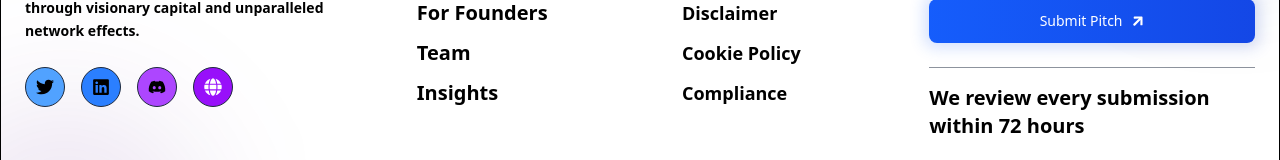
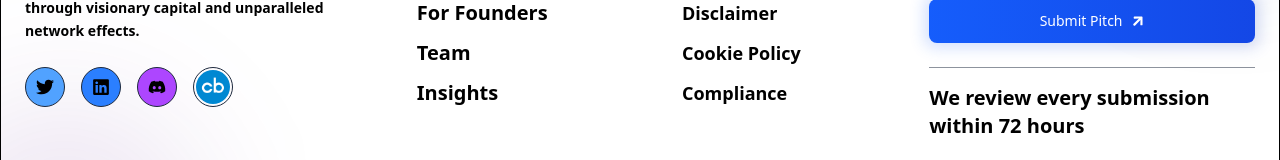
Before and after one commit to AHMAD789999/VestedVC, a Next.js app: page / in a window 1280 px wide. Shown: the part 1660-1820 px from the top of the page. Built offline with nearby package versions, Linux system fonts and the light colour scheme.

Commit message:
Your commit message

```diff
--- a/src/app/components/Footer.jsx
+++ b/src/app/components/Footer.jsx
@@ -58,11 +58,19 @@ const Footer = () => {
                   color: "bg-purple-500 text-white hover:bg-purple-500/20",
                   link: "https://discord.com/",
                 },
-                {
-                  icon: <FaGlobe className="text-lg text-white hover:text-blue-400" />,
-                  color: "bg-purple-600 text-white hover:bg-purple-500/20",
-                  link: "https://www.crunchbase.com/",
-                },
+              {
+    icon: (
+      <Image
+        src="/cb.jpg"
+        alt="Crunchbase"
+        width={34}
+        height={34}
+        className="rounded-full object-cover"
+      />
+    ),
+    color: "text-white hover:bg-purple-500/20",
+    link: "https://www.crunchbase.com/",
+  },
               ].map((item, index) => (
                 <motion.a
                   key={index}
```
Also changed, not shown: public/cb.jpg (added).
